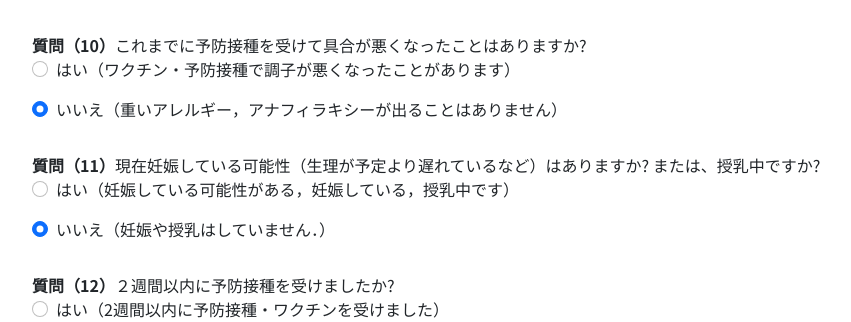
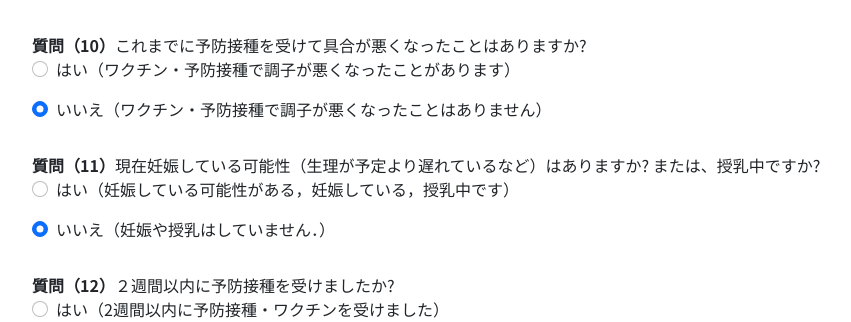
Before and after one commit to mizphses/yosin-generator, a Flask app: page / in a window 1280 px wide. Shown: the part 2474-2796 px from the top of the page, without its empty margins (50-901 px from the left). Run offline with Flask 2, Linux system fonts and the light colour scheme.

Commit message:
質問10: 回答選択肢修正

```diff
--- a/templates/index.html
+++ b/templates/index.html
@@ -450,7 +450,7 @@
           <div class="form-check">
             <label class="form-check-label">
               <input class="form-check-input" type="radio" data-bind="checked:IsChecked, checkedValue: false" name="q10" id="10no" value="false" checked>
-              いいえ（重いアレルギー，アナフィラキシーが出ることはありません）
+              いいえ（ワクチン・予防接種で調子が悪くなったことはありません）
             </label>
           </div>
           <div class="mb-3 q10show invisible" id="q10show">
```
